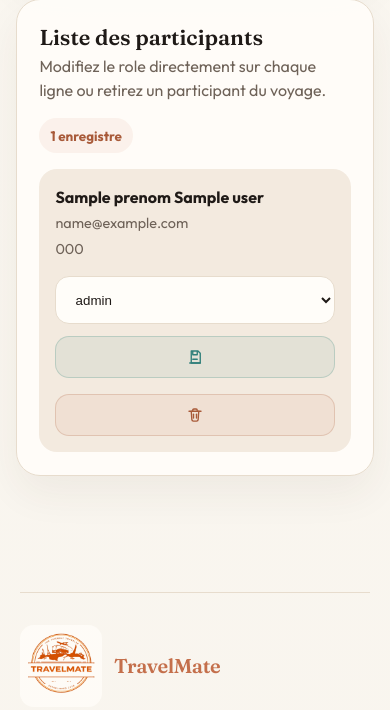
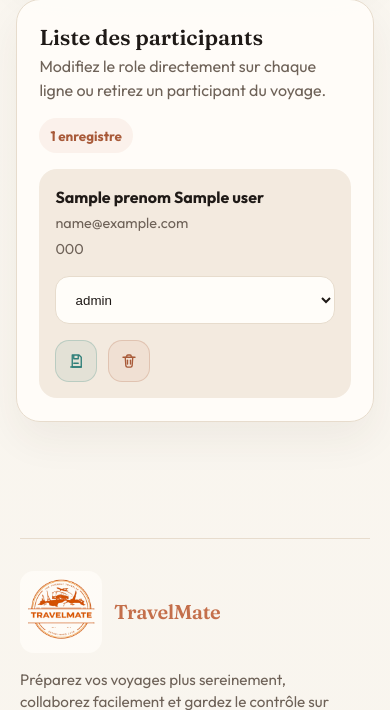
Before and after one commit to MalekFekihEsprit/travelmate_web, a Symfony app: template templates/home/voyage_participants.html.twig in a window 390 px wide. Shown: the part 1254-1964 px from the top of the page. Run offline with Twig, Linux system fonts and the light colour scheme; the template is opened without the code that fills it: most values are stand-ins (such as "Sample title", 1, 10 or a date in 2020); some libraries are stand-ins or nearby versions.

```diff
--- a/templates/home/voyage_participants.html.twig
+++ b/templates/home/voyage_participants.html.twig
@@ -271,13 +271,12 @@
 
         .participants-role-form {
             display: flex;
-            gap: 0.75rem;
             align-items: center;
             justify-content: flex-end;
-            flex-wrap: wrap;
         }
 
         .participants-role-form .participants-select {
+            width: 100%;
             min-width: 180px;
         }
 
@@ -286,6 +285,11 @@
             gap: 0.65rem;
             align-items: center;
             justify-content: flex-end;
+            flex-wrap: wrap;
+        }
+
+        .participants-actions form {
+            display: flex;
         }
 
         .participants-icon-button {
@@ -392,14 +396,16 @@
 
             .participants-role-form,
             .participants-actions {
-                justify-content: stretch;
+                justify-content: flex-start;
             }
 
             .participants-role-form .participants-select,
-            .participants-role-form .participants-icon-button,
-            .participants-actions form,
-            .participants-actions .participants-icon-button {
+            .participants-actions {
                 width: 100%;
+            }
+
+            .participants-actions {
+                justify-content: flex-start;
             }
         }
     </style>
@@ -520,14 +526,17 @@
                                     {% endif %}
                                 </div>
 
-                                <form method="post" action="{{ path('app_voyages_participants_update', {'id_voyage': voyage.idVoyage, 'userId': participation.user.id}) }}" class="participants-role-form">
+                                <form id="participant-role-form-{{ participation.user.id }}" method="post" action="{{ path('app_voyages_participants_update', {'id_voyage': voyage.idVoyage, 'userId': participation.user.id}) }}" class="participants-role-form">
                                     <input type="hidden" name="_token" value="{{ csrf_token('update_participant_' ~ voyage.idVoyage ~ '_' ~ participation.user.id) }}">
                                     <select name="role_participation" class="participants-select" aria-label="Role de {{ participation.user.prenom }} {{ participation.user.nom }}">
                                         {% for role in role_options %}
                                             <option value="{{ role }}" {{ role == participation.roleParticipation ? 'selected' : '' }}>{{ role }}</option>
                                         {% endfor %}
                                     </select>
-                                    <button type="submit" class="participants-icon-button participants-icon-button--save" title="Mettre a jour le role" aria-label="Mettre a jour le role de {{ participation.user.prenom }} {{ participation.user.nom }}">
+                                </form>
+
+                                <div class="participants-actions">
+                                    <button type="submit" form="participant-role-form-{{ participation.user.id }}" class="participants-icon-button participants-icon-button--save" title="Mettre a jour le role" aria-label="Mettre a jour le role de {{ participation.user.prenom }} {{ participation.user.nom }}">
                                         <svg width="18" height="18" viewBox="0 0 24 24" fill="none" aria-hidden="true">
                                             <path d="M5 20H19" stroke="currentColor" stroke-width="1.8" stroke-linecap="round"/>
                                             <path d="M7 4H16L19 7V20H7V4Z" stroke="currentColor" stroke-width="1.8" stroke-linejoin="round"/>
@@ -536,9 +545,6 @@
                                         </svg>
                                         <span class="sr-only">Enregistrer</span>
                                     </button>
-                                </form>
-
-                                <div class="participants-actions">
                                     <form method="post" action="{{ path('app_voyages_participants_delete', {'id_voyage': voyage.idVoyage, 'userId': participation.user.id}) }}" onsubmit="return confirm('Supprimer ce participant du voyage ?');">
                                         <input type="hidden" name="_token" value="{{ csrf_token('delete_participant_' ~ voyage.idVoyage ~ '_' ~ participation.user.id) }}">
                                         <button type="submit" class="participants-icon-button participants-icon-button--delete" title="Supprimer le participant" aria-label="Supprimer {{ participation.user.prenom }} {{ participation.user.nom }} du voyage">
```
